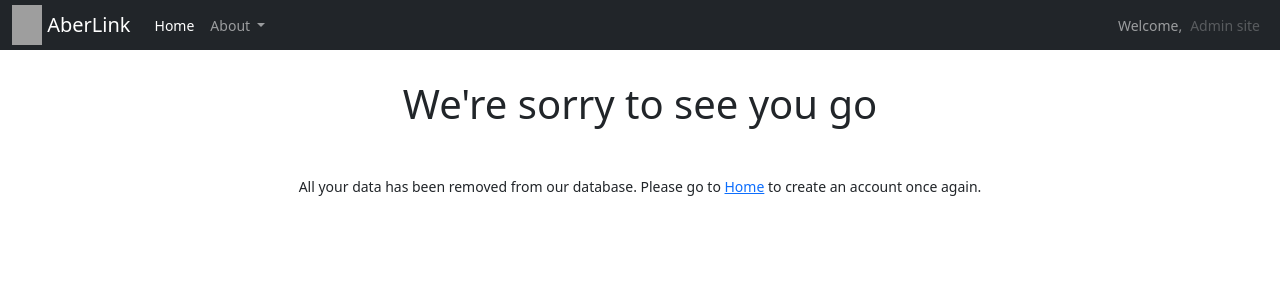
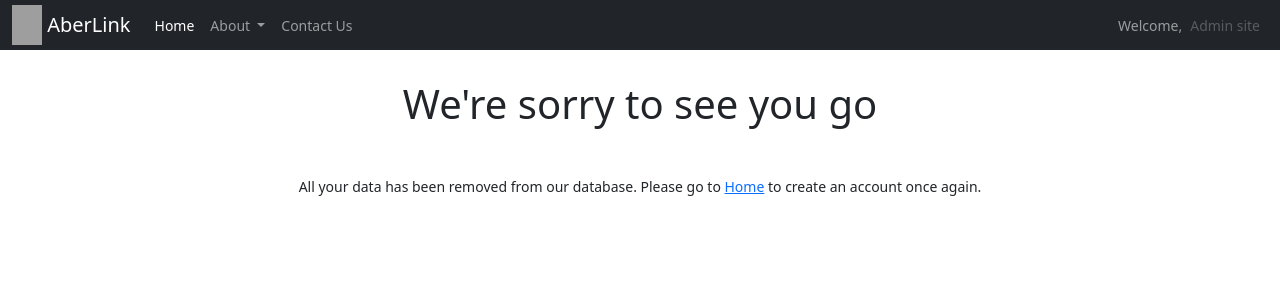
Before and after one commit to JoelLucaAdams/aberlink, a Django app: page /deleted/ in a window 1280 px wide. Shown: the top 300 px of the page. Run offline with Django 3.2, Linux system fonts and the light colour scheme; parts of the project's set-up code (start-up, migrations or seed data) failed here and were passed over; grey boxes are pictures that could not be loaded.

Commit message:
Added contact us button

```diff
--- a/src/AberLinkAuthentication/templates/base.html
+++ b/src/AberLinkAuthentication/templates/base.html
@@ -63,6 +63,9 @@
               <li><a class="dropdown-item" href="#">Privacy Policy</a></li>
             </ul>
           </li>
+          <li class="nav-item">
+            <a class="nav-link" aria-current="page" target="_blank" href="mailto:joa38@aber.ac.uk">Contact Us</a>
+          </li>
         </ul>
       </div>
       <div class="collapse navbar-collapse justify-content-end" id="navbarNavDropdown">
```
